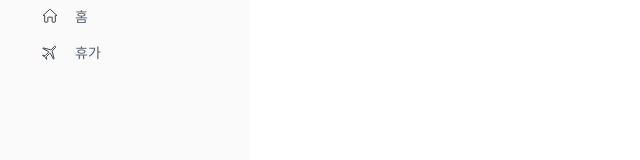
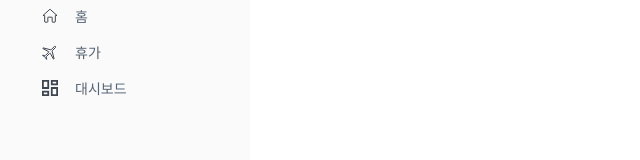
Before and after one commit to hackathon-ffa/FFA_CLIENT, a React (Create React App) app: page / in a window 1280 px wide. Shown: the part 172-332 px from the top of the page, without its empty margins (0-640 px from the left). Built offline with nearby package versions, Linux system fonts and the light colour scheme.

Commit message:
[ADD] leftNavBar에 대시보드 추가 및 라우팅 설정

```diff
--- a/src/App.tsx
+++ b/src/App.tsx
@@ -2,6 +2,7 @@
 import GlobalStyle from "./styles/global";
 import { BrowserRouter as Router, Route, Routes } from "react-router-dom";
 import HomePage from "./pages/HomePage";
+import DashboardPage from "./pages/DashboardPage";
 
 const App = () => {
   return (
@@ -11,6 +12,7 @@
         <LeftNavBar />
         <Routes>
           <Route path="/home" element={<HomePage />} />
+          <Route path="/dashboard" element={<DashboardPage />} />
         </Routes>
       </Router>
     </>
--- a/src/components/LeftNavBar.tsx
+++ b/src/components/LeftNavBar.tsx
@@ -17,6 +17,12 @@
       outline: "images/outline_airplane_icon.svg",
       text: "휴가",
       url: "/vacation",
+    },
+    {
+      filled: "images/filled_dashboard_icon.svg",
+      outline: "images/outline_dashboard_icon.svg",
+      text: "대시보드",
+      url: "/dashboard",
     },
   ];
   const { pathname } = useLocation();
```
